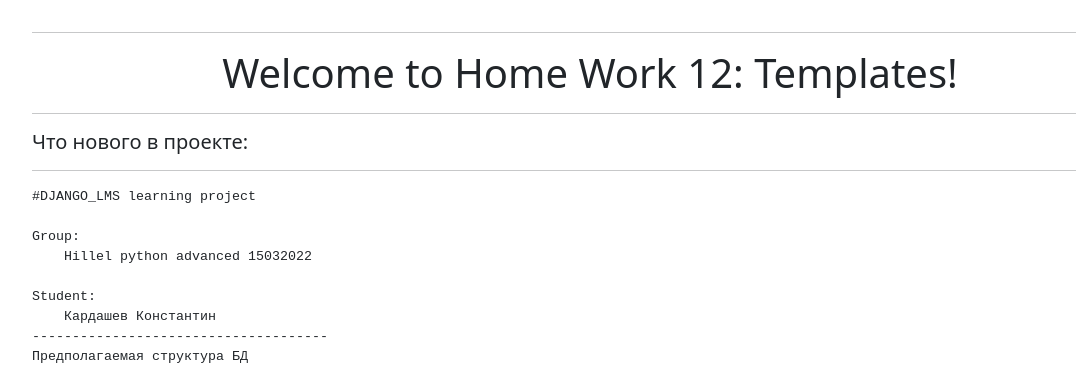
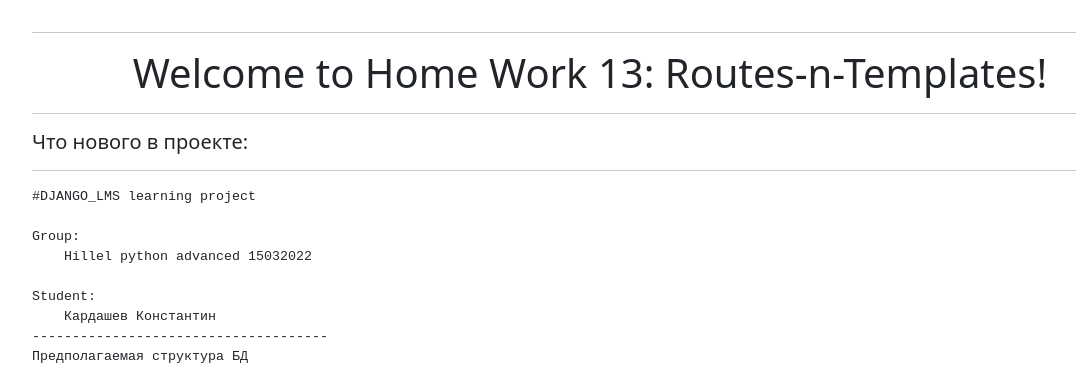
Before and after one commit to PyPro2022/DJANGO_LMS, a Django app: page / in a window 1280 px wide. Shown: the part 56-423 px from the top of the page, without its empty margins (50-1126 px from the left). Run offline with Django 4.2, Linux system fonts and the light colour scheme.

Commit message:
changed index.html

```diff
--- a/templates/index.html
+++ b/templates/index.html
@@ -4,7 +4,7 @@
 
 {% block content %}
 <hr>
-    <h1 align="center">Welcome to Home Work 12: Templates!</h1>
+    <h1 align="center">Welcome to Home Work 13: Routes-n-Templates!</h1>
 <hr>
 
 <h5>Что нового в проекте:</h5>
```
